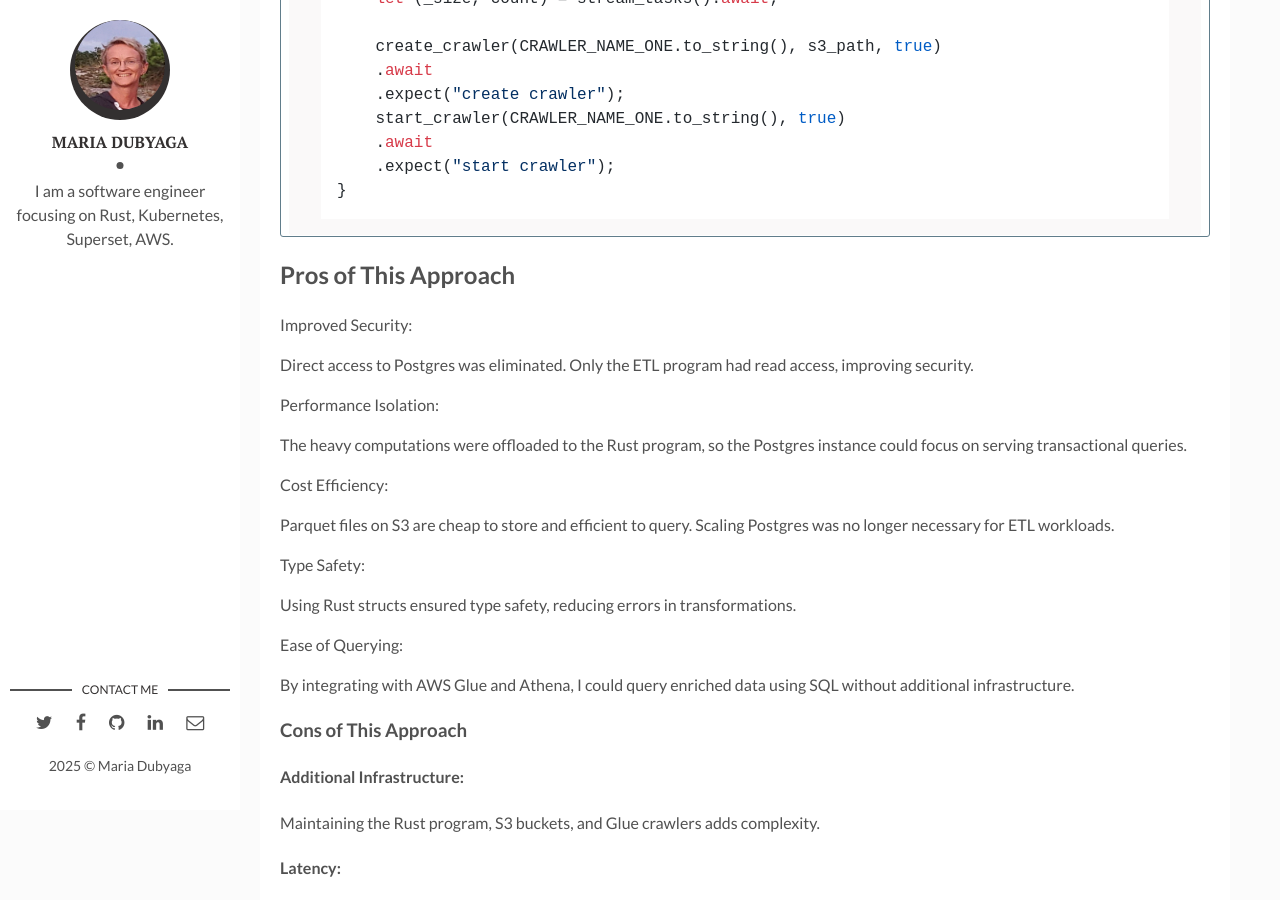
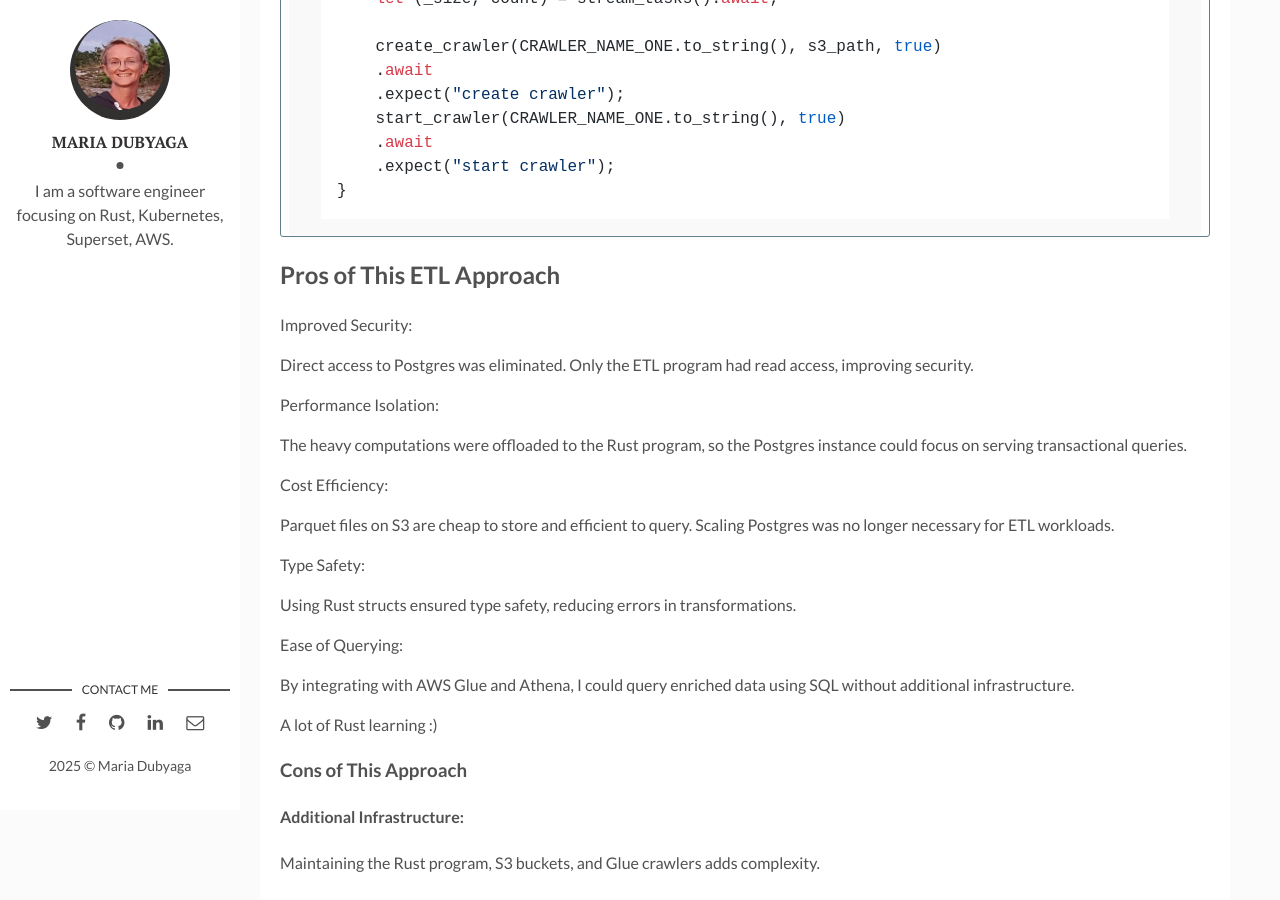
Before and after one commit to kraftaa/kraftaa.github.io, a Jekyll site: the page built from _posts/2024-12-20-from-postgres-to-athena-rust.md, in a window 1280 px wide and 900 px high, scrolled down 34332 px. Built offline with Jekyll 4.4.1, drawn with Linux system fonts in a browser that asks for light colours; nearby versions of some CDN libraries; emoji names are drawn with the system emoji font.

Commit message:
add to ending

```diff
--- a/_posts/2024-12-20-from-postgres-to-athena-rust.md
+++ b/_posts/2024-12-20-from-postgres-to-athena-rust.md
@@ -1878,7 +1878,7 @@ if args.flag_table == "all" {
 [//]: # (Using AWS Glue, I crawled the Parquet files to make them queryable. Athena was then used to query the data efficiently.)
 
 
-## Pros of This Approach
+## Pros of This ETL Approach
 
 Improved Security:
 
@@ -1905,6 +1905,8 @@ Ease of Querying:
 
 By integrating with AWS Glue and Athena, I could query enriched data using SQL without additional infrastructure.
 
+A lot of Rust learning :)
+
 ### Cons of This Approach
 
 #### Additional Infrastructure:
```
